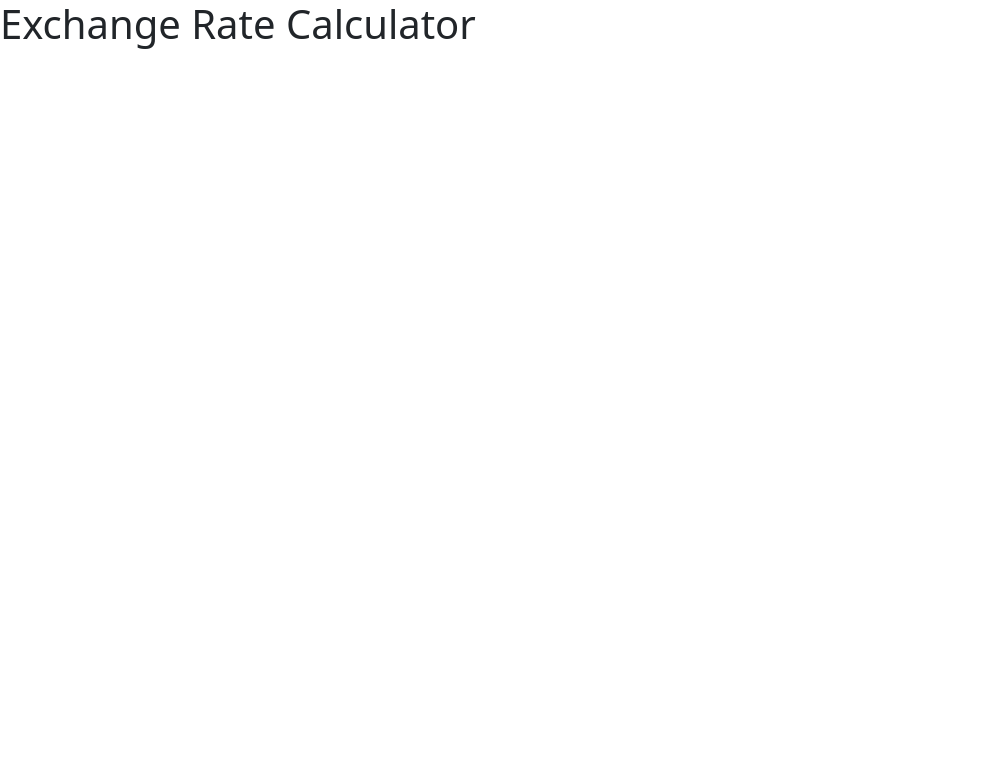
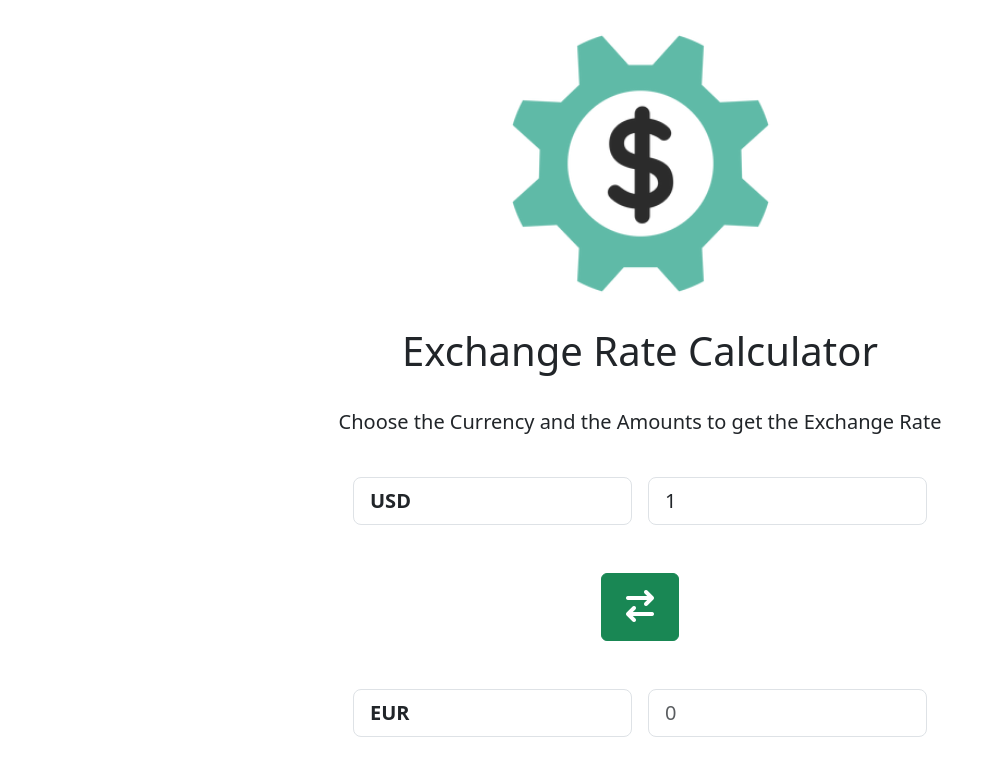
Before and after one commit to kcode93/Exchange_Rate_Calculator, a plain HTML site: page index.html in a window 1280 px wide. Shown: the whole page, without its empty margins (0-1001 px from the left). Drawn offline with nearby package versions, Linux system fonts and the light colour scheme.

Commit message:
if applied, this commit adds and/or completes the initial markup

```diff
--- a/index.html
+++ b/index.html
@@ -27,7 +27,163 @@
 		<title>Exchange Rate Calculator</title>
 	</head>
 	<body>
-		<h1>Exchange Rate Calculator</h1>
+		<div class="container text-center">
+			<div
+				class="header-wrapper d-flex flex-column justify-content-center align-items-center gap-4 my-4"
+			>
+				<img
+					src="./resources/img/money.png"
+					alt="Exchange Commpany Logo"
+					class="money-img w-25 h-25"
+				/>
+				<h1>Exchange Rate Calculator</h1>
+				<p class="lead">
+					Choose the Currency and the Amounts to get the Exchange Rate
+				</p>
+			</div>
+
+			<div class="currency d-flex justify-content-center gap-3">
+				<select
+					class="form-control form-control-lg fs-5 w-25 fw-bold"
+					name="currency-one"
+					id="currency-one"
+				>
+					<option value="AED">AED</option>
+					<option value="ARS">ARS</option>
+					<option value="AUD">AUD</option>
+					<option value="BGN">BGN</option>
+					<option value="BRL">BRL</option>
+					<option value="BSD">BSD</option>
+					<option value="CAD">CAD</option>
+					<option value="CHF">CHF</option>
+					<option value="CLP">CLP</option>
+					<option value="CNY">CNY</option>
+					<option value="COP">COP</option>
+					<option value="CZK">CZK</option>
+					<option value="DKK">DKK</option>
+					<option value="DOP">DOP</option>
+					<option value="EGP">EGP</option>
+					<option value="EUR">EUR</option>
+					<option value="FJD">FJD</option>
+					<option value="GBP">GBP</option>
+					<option value="GTQ">GTQ</option>
+					<option value="HKD">HKD</option>
+					<option value="HRK">HRK</option>
+					<option value="HUF">HUF</option>
+					<option value="IDR">IDR</option>
+					<option value="ILS">ILS</option>
+					<option value="INR">INR</option>
+					<option value="ISK">ISK</option>
+					<option value="JPY">JPY</option>
+					<option value="KRW">KRW</option>
+					<option value="KZT">KZT</option>
+					<option value="MXN">MXN</option>
+					<option value="MYR">MYR</option>
+					<option value="NOK">NOK</option>
+					<option value="NZD">NZD</option>
+					<option value="PAB">PAB</option>
+					<option value="PEN">PEN</option>
+					<option value="PHP">PHP</option>
+					<option value="PKR">PKR</option>
+					<option value="PLN">PLN</option>
+					<option value="PYG">PYG</option>
+					<option value="RON">RON</option>
+					<option value="RUB">RUB</option>
+					<option value="SAR">SAR</option>
+					<option value="SEK">SEK</option>
+					<option value="SGD">SGD</option>
+					<option value="THB">THB</option>
+					<option value="TRY">TRY</option>
+					<option value="TWD">TWD</option>
+					<option value="UAH">UAH</option>
+					<option value="USD" selected>USD</option>
+					<option value="UYU">UYU</option>
+					<option value="VND">VND</option>
+					<option value="ZAR">ZAR</option>
+				</select>
+				<input
+					class="form-control form-control-lg fs-5 w-25"
+					type="number"
+					id="amount-one"
+					placeholder="0"
+					value="1"
+				/>
+			</div>
+
+			<div class="swap-rate-container">
+				<button class="btn btn-success my-5 py-3 px-4" id="swap">
+					<i class="fa-solid fa-arrow-right-arrow-left fa-2x"></i>
+				</button>
+				<div class="rate" id="rate"></div>
+			</div>
+
+			<div class="currency d-flex justify-content-center gap-3">
+				<select
+					id="currency-two"
+					class="form-control form-control-lg fs-5 w-25 fw-bold"
+				>
+					<option value="AED">AED</option>
+					<option value="ARS">ARS</option>
+					<option value="AUD">AUD</option>
+					<option value="BGN">BGN</option>
+					<option value="BRL">BRL</option>
+					<option value="BSD">BSD</option>
+					<option value="CAD">CAD</option>
+					<option value="CHF">CHF</option>
+					<option value="CLP">CLP</option>
+					<option value="CNY">CNY</option>
+					<option value="COP">COP</option>
+					<option value="CZK">CZK</option>
+					<option value="DKK">DKK</option>
+					<option value="DOP">DOP</option>
+					<option value="EGP">EGP</option>
+					<option value="EUR" selected>EUR</option>
+					<option value="FJD">FJD</option>
+					<option value="GBP">GBP</option>
+					<option value="GTQ">GTQ</option>
+					<option value="HKD">HKD</option>
+					<option value="HRK">HRK</option>
+					<option value="HUF">HUF</option>
+					<option value="IDR">IDR</option>
+					<option value="ILS">ILS</option>
+					<option value="INR">INR</option>
+					<option value="ISK">ISK</option>
+					<option value="JPY">JPY</option>
+					<option value="KRW">KRW</option>
+					<option value="KZT">KZT</option>
+					<option value="MXN">MXN</option>
+					<option value="MYR">MYR</option>
+					<option value="NOK">NOK</option>
+					<option value="NZD">NZD</option>
+					<option value="PAB">PAB</option>
+					<option value="PEN">PEN</option>
+					<option value="PHP">PHP</option>
+					<option value="PKR">PKR</option>
+					<option value="PLN">PLN</option>
+					<option value="PYG">PYG</option>
+					<option value="RON">RON</option>
+					<option value="RUB">RUB</option>
+					<option value="SAR">SAR</option>
+					<option value="SEK">SEK</option>
+					<option value="SGD">SGD</option>
+					<option value="THB">THB</option>
+					<option value="TRY">TRY</option>
+					<option value="TWD">TWD</option>
+					<option value="UAH">UAH</option>
+					<option value="USD">USD</option>
+					<option value="UYU">UYU</option>
+					<option value="VND">VND</option>
+					<option value="ZAR">ZAR</option>
+				</select>
+
+				<input
+					class="form-control form-control-lg fs-5 w-25"
+					type="number"
+					id="amount-two"
+					placeholder="0"
+				/>
+			</div>
+		</div>
 
 		<!-- Bootstrap JS & Popper JS -->
 		<script
```
